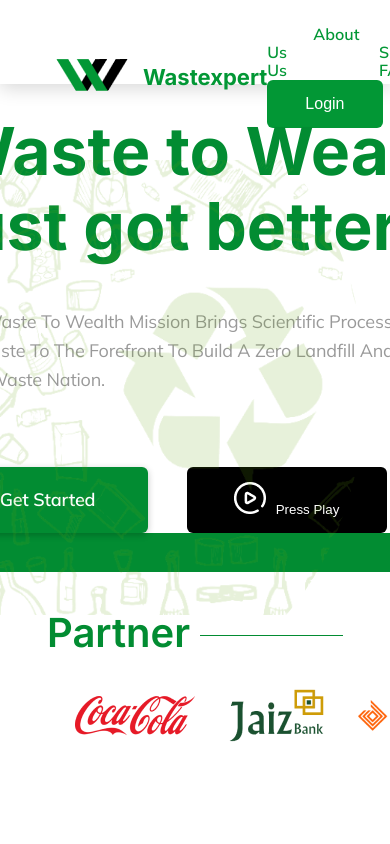
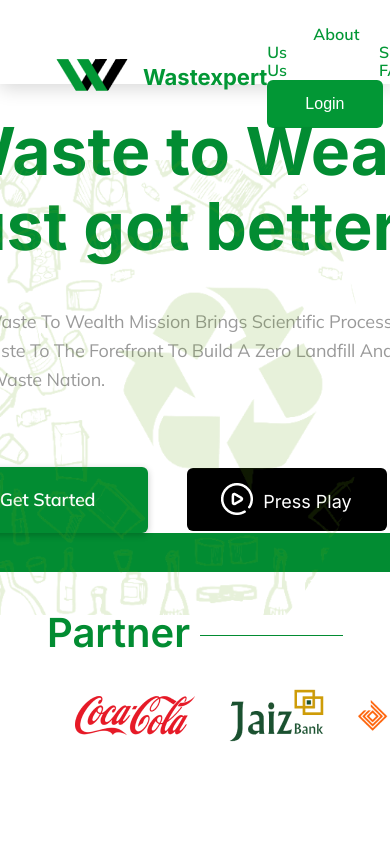
Before and after one commit to sabalearning01/Wastexpert, a React (Vite) app: page / in a window 390 px wide. Shown: the top 844 px of the page. Built offline with nearby package versions, Linux system fonts and the light colour scheme.

Commit message:
responsive img

```diff
--- a/src/App.jsx
+++ b/src/App.jsx
@@ -20,7 +20,7 @@ function App() {
         {/* <main> */}
            {/* <Footer />    */}
             {/* <Accordion/>  */}
-           {/* <Navbar2/> */}
+            {/* <Navbar2/>  */}
 
             <Routes>
             <Route index element={<Home/>}/>
--- a/src/Pages/Home/Home.css
+++ b/src/Pages/Home/Home.css
@@ -4,7 +4,9 @@
     border-radius: 50%;
     /* top:20px; */
     width: 29.125rem;
-    height: 607px;
+     height: 607px;
+    /* max-width: 100%; */
+    /* height:auto; */
     opacity:15%;
     object-fit: contain;
 
@@ -50,11 +52,13 @@
 
 .guyimage{
     /* width:600px; */
-    width:100%;
+    /* width:100%;  */
     /* width: 526px; */
     /* height: 580px; */
     object-fit: contain;
     margin-top: 60px;
+    /* height:auto; */
+    max-width: 100%;
     height:auto;
 
 }
@@ -90,6 +94,9 @@
 }
 
 .sec-cta{
+    display: flex;
+    justify-content: center;
+    align-items: center;
     width:200px;
     border:none;
     padding: 15px 25px;
@@ -104,7 +111,7 @@
     font-weight: 400;
     line-height: 21.78px;
     text-align: left;
-    padding-bottom: 20px;
+    padding-top: 4px;
 
 }
 
@@ -115,8 +122,8 @@
 } */
 
 .playic{
-    width:2rem;
-    height:32.02px;
+    /* width:2rem; */
+    /* height:32.02px; */
     margin-right: 10px;
 }
 
@@ -167,6 +174,12 @@
     gap:20px;
 }
 
+.companylogo img{
+    max-width: 100%;
+    height:auto;
+    object-fit: contain;
+}
+
 .About{
     display:flex;
     justify-content: space-evenly;
@@ -175,6 +188,8 @@
 }
 
 .factoryimage{
+    max-width: 100%;
+    height:auto;
     object-fit: contain;
     box-shadow: 0px 6px 12px 0px #00000029;
 
@@ -546,6 +561,12 @@ height:auto;
 
 }
 
+
+.guyimage img{
+    /* max-width: 100%; */
+    height:auto;
+    object-fit: contain;
+}
 .Treasure{
     width:100%;
     /* height: 900px; */
--- a/src/Pages/Home/Home.jsx
+++ b/src/Pages/Home/Home.jsx
@@ -46,7 +46,7 @@ import Navbar2 from '../../Components/Navbar2/Navbar2'
           <p>The Waste to Wealth Mission brings scientific processing<br/> of waste to the forefront to build a zero landfill and <br/> zero waste nation.</p>
           <div className='btnflex'>
          <button className='pri-cta'><a href="#">Get Started</a></button>
-          <button className='sec-cta'><img  className="playic" src= {play} alt="Playicon" />Press Play</button>
+          <button className='sec-cta'><img  className="playic" src= {play} alt="Playicon" /><a>Press Play</a></button>
          </div>
           </div>
 
--- a/src/Pages/Treasureslistpage/Treasure.jsx
+++ b/src/Pages/Treasureslistpage/Treasure.jsx
@@ -1,9 +1,12 @@
 import React from 'react'
 import './Treasure.css'
+import Navbar2 from '../../Components/Navbar2/Navbar2'
 
 const Treasure = () => {
   return (
-    <div>Treasure</div>
+    <div className='major'>
+      <Navbar2/>
+      </div>
   )
 }
 export default Treasure
```
